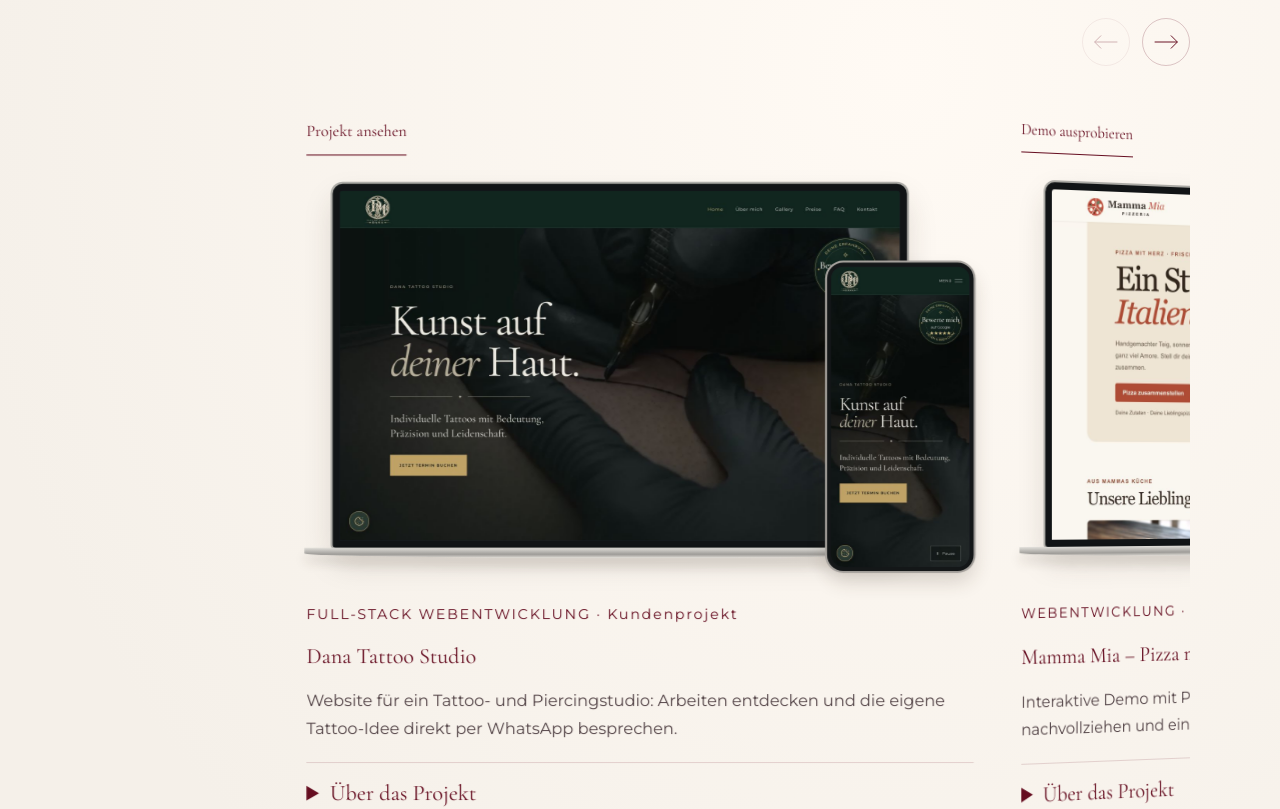
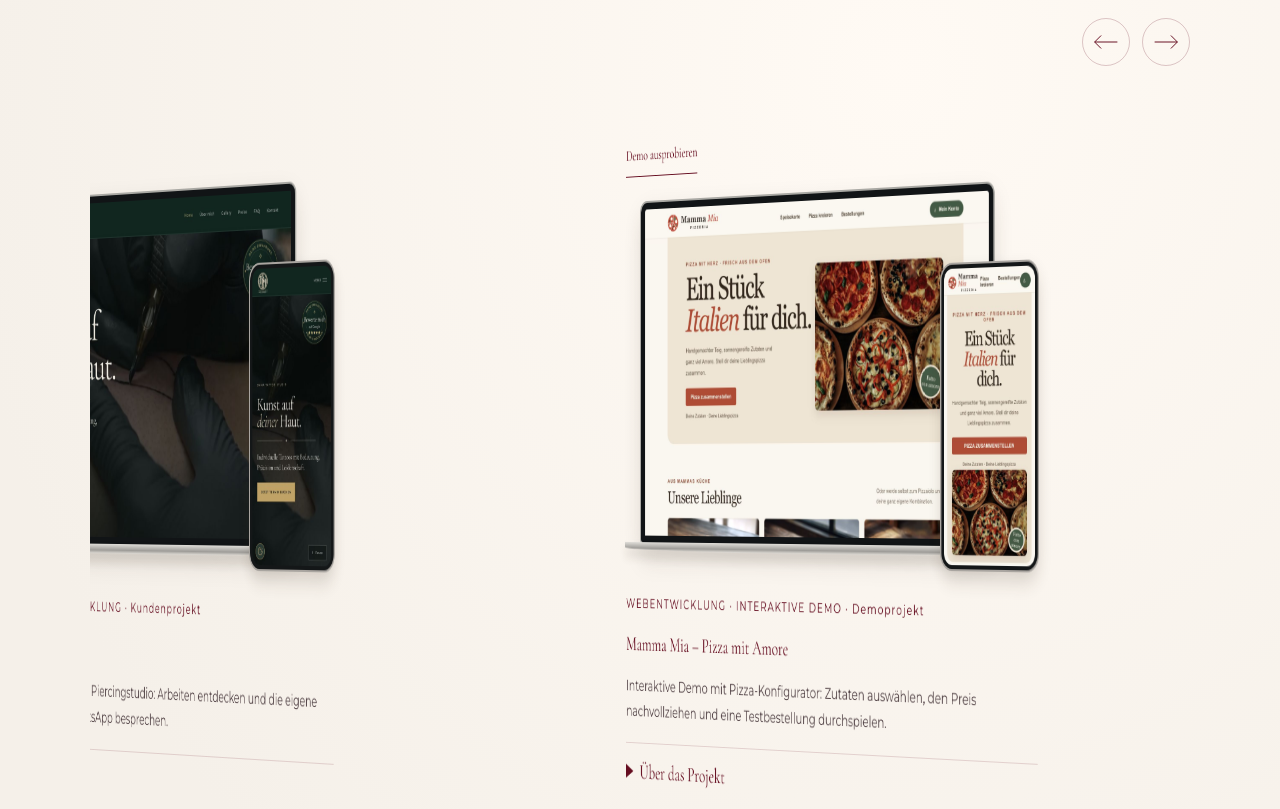
Before and after one commit to AnnaFillanna/anna-filippi.studio, a React (Vite) app: page /projekte in a window 1280 px wide. Shown: the part 467-1276 px from the top of the page. Built offline with nearby package versions, Linux system fonts and the light colour scheme; a web font is replaced by a local one.

Commit message:
Projektkarussell in beide Richtungen endlos durchlaufen lassen

```diff
--- a/src/components/Projects/Projects.tsx
+++ b/src/components/Projects/Projects.tsx
@@ -13,18 +13,40 @@ export default function Projects({
 }) {
   const reveal = useScrollReveal();
   const trackRef = useRef<HTMLDivElement>(null);
-  const [navigation, setNavigation] = useState({ previous: false, next: true });
+  const [expanded, setExpanded] = useState<Record<string, boolean>>({});
+
 
   useEffect(() => {
     const track = trackRef.current;
     if (!track) return;
     const reducedMotion = window.matchMedia("(prefers-reduced-motion: reduce)");
+    const cards = Array.from(track.children) as HTMLElement[];
+    const count = projects.length;
     let frame = 0;
+    let settleTimer = 0;
+    let touching = false;
+    let active = 0;
+    const centerOn = (index: number) => cards[index].offsetLeft + cards[index].offsetWidth / 2 - track.clientWidth / 2;
+    const nearestIndex = () => cards.reduce((best, _, index) =>
+      Math.abs(centerOn(index) - track.scrollLeft) < Math.abs(centerOn(best) - track.scrollLeft) ? index : best, 0);
+    const settle = () => {
+      if (touching) return;
+      const index = nearestIndex();
+      active = index % count;
+      if (index < count || index >= count * 2) {
+        // The adjacent copy has identical neighbours, so this reset is invisible.
+        track.scrollTo({ left: centerOn(count + active), behavior: "instant" });
+        update();
+      }
+    };
+    const pointerDown = () => { touching = true; };
+    const pointerUp = () => {
+      touching = false;
+      window.clearTimeout(settleTimer);
+      settleTimer = window.setTimeout(settle, 180);
+    };
     const update = () => {
-      setNavigation({
-        previous: track.scrollLeft > 2,
-        next: track.scrollLeft + track.clientWidth < track.scrollWidth - 2,
-      });
+      active = nearestIndex() % count;
       const center = track.scrollLeft + track.clientWidth / 2;
       track.style.setProperty("--ring-center", `${center}px`);
       const radius = track.clientWidth / (2 * Math.sin(16 * Math.PI / 180));
@@ -42,17 +64,36 @@ export default function Projects({
     const scheduleUpdate = () => {
       cancelAnimationFrame(frame);
       frame = requestAnimationFrame(update);
+      window.clearTimeout(settleTimer);
+      settleTimer = window.setTimeout(settle, 180);
     };
-    const observer = new ResizeObserver(scheduleUpdate);
+    let width = track.clientWidth;
+    const observer = new ResizeObserver(() => {
+      if (track.clientWidth !== width) {
+        width = track.clientWidth;
+        track.scrollTo({ left: centerOn(count + active), behavior: "instant" });
+      }
+      update();
+    });
     observer.observe(track);
     track.addEventListener("scroll", scheduleUpdate, { passive: true });
     reducedMotion.addEventListener("change", scheduleUpdate);
+    track.addEventListener("scrollend", settle);
+    track.addEventListener("pointerdown", pointerDown);
+    window.addEventListener("pointerup", pointerUp);
+    window.addEventListener("pointercancel", pointerUp);
+    track.scrollTo({ left: centerOn(count), behavior: "instant" });
     update();
     return () => {
       observer.disconnect();
       track.removeEventListener("scroll", scheduleUpdate);
       reducedMotion.removeEventListener("change", scheduleUpdate);
       cancelAnimationFrame(frame);
+      window.clearTimeout(settleTimer);
+      track.removeEventListener("scrollend", settle);
+      track.removeEventListener("pointerdown", pointerDown);
+      window.removeEventListener("pointerup", pointerUp);
+      window.removeEventListener("pointercancel", pointerUp);
     };
   }, [softwareOnly, danaOnly]);
 
@@ -74,8 +115,10 @@ export default function Projects({
   const selected = projects.find(project => project.imagePrefix === (danaOnly ? "dana" : "fillicat"))!;
   const renderProject = (project: (typeof projects)[number], index: number) => (
     <motion.article
-      {...reveal}
-      key={project.name}
+      initial={false}
+      key={`${project.name}-${index}`}
+      aria-hidden={index < projects.length || index >= projects.length * 2 ? true : undefined}
+      inert={index < projects.length || index >= projects.length * 2 ? true : undefined}
       className={styles.card}
       aria-labelledby={`project-${index}`}
     >
@@ -102,7 +145,7 @@ export default function Projects({
               alt={`Desktop-Ansicht von ${project.name}`}
               width="1440"
               height="900"
-              loading={index === 0 ? "eager" : "lazy"}
+              loading={index % projects.length === 0 ? "eager" : "lazy"}
             />
           </div>
           <div className={styles.laptopBase} aria-hidden="true" />
@@ -122,7 +165,12 @@ export default function Projects({
         <h2 id={`project-${index}`}>{project.name}</h2>
         {project.subtitle && <p className={styles.description}>{project.subtitle}</p>}
         <p className={styles.description}>{project.description}</p>
-        <details className={styles.projectDetails}>
+        <details className={styles.projectDetails} open={expanded[project.imagePrefix] ?? false}
+          onToggle={event => {
+            const open = event.currentTarget.open;
+            setExpanded(previous => previous[project.imagePrefix] === open ? previous
+              : { ...previous, [project.imagePrefix]: open });
+          }}>
           <summary>Über das Projekt</summary>
           {project.details.map(([label, text]) => (
             <p key={label} className={styles.description}><strong>{label}:</strong> {text}</p>
@@ -233,17 +281,17 @@ export default function Projects({
       </motion.div>
       <div className={styles.carouselControls} role="group" aria-label="Projekte durchblättern">
         <button type="button" aria-label="Vorherige Projekte" aria-controls="project-carousel"
-          disabled={!navigation.previous} onClick={() => moveProjects(-1)}>
+          onClick={() => moveProjects(-1)}>
           <svg viewBox="0 0 32 20" fill="none" aria-hidden="true"><path d="M30 10H2m8-8-8 8 8 8" /></svg>
         </button>
         <button type="button" aria-label="Nächste Projekte" aria-controls="project-carousel"
-          disabled={!navigation.next} onClick={() => moveProjects(1)}>
+          onClick={() => moveProjects(1)}>
           <svg viewBox="0 0 32 20" fill="none" aria-hidden="true"><path d="M2 10h28m-8-8 8 8-8 8" /></svg>
         </button>
       </div>
       <div ref={trackRef} id="project-carousel" className={`${styles.grid} ${styles.carousel}`}
         role="region" aria-label="Projektübersicht" aria-roledescription="Karussell" tabIndex={0}>
-        {projects.map((project, index) => renderProject(project, index))}
+        {[...projects, ...projects, ...projects].map((project, index) => renderProject(project, index))}
       </div>
     </section>
   );
```
